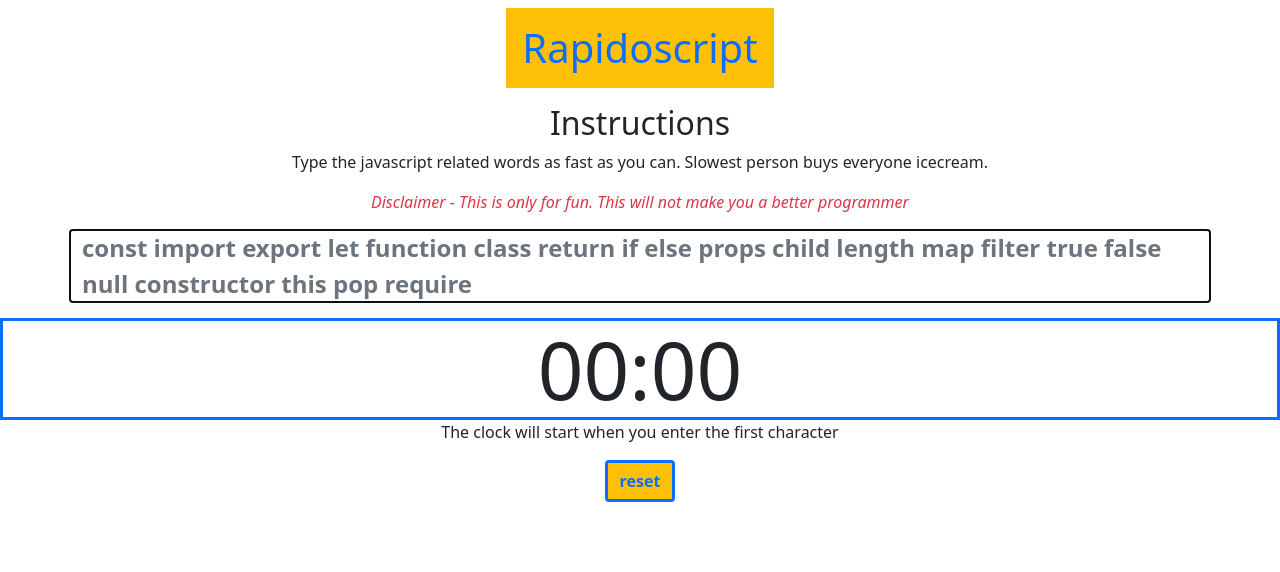
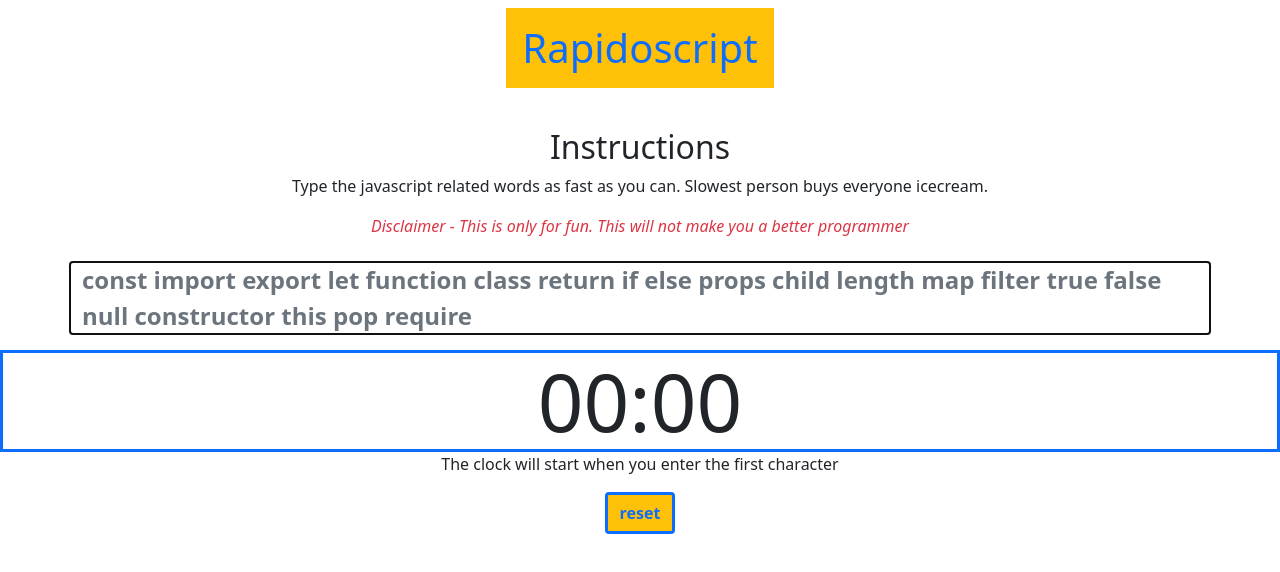
Before and after one commit to vinnypee88/rapidoscript, a Next.js app: page / in a window 1280 px wide. Shown: the top 572 px of the page. Built offline with nearby package versions, Linux system fonts and the light colour scheme.

Commit message:
Adjusted margins

```diff
--- a/components/Banner.js
+++ b/components/Banner.js
@@ -1,6 +1,6 @@
 const Banner = () => {
   return (
-    <div className="container text-center">
+    <div className="container text-center my-4">
       <h2>Instructions</h2>
       <p>
         Type the javascript related words as fast as you can. Slowest person
```
